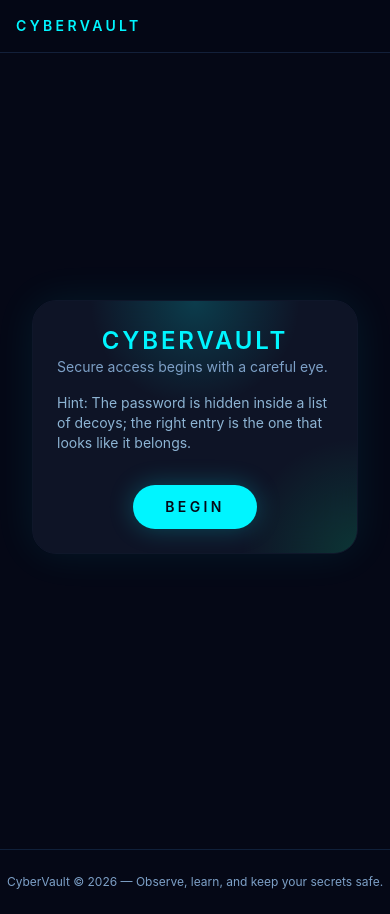
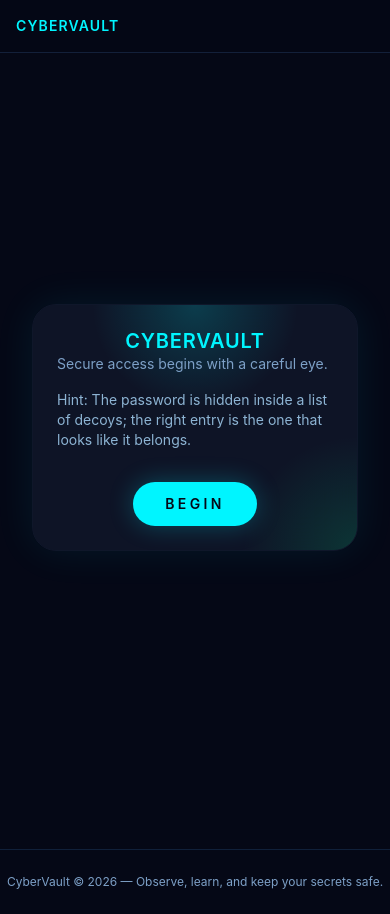
Before and after one commit to Yatz2003/IT21-L_Final-, a React (Vite) app in the folder cybervault/client/: page / in a window 390 px wide. Built offline with nearby package versions, Linux system fonts and the light colour scheme; no server answers; the HTML template or start-up script is replaced by a standard one.

Commit message:
mobile view

```diff
--- a/cybervault/client/src/components/Navbar.jsx
+++ b/cybervault/client/src/components/Navbar.jsx
@@ -6,7 +6,7 @@ const Navbar = () => {
   return (
     <header className="sticky top-0 z-10 border-b border-[#13203a] bg-[#050816]/90 backdrop-blur-lg">
       <div className="mx-auto flex max-w-6xl items-center justify-between px-4 py-4 sm:px-6">
-        <Link to="/" className="text-sm font-semibold uppercase tracking-[0.24em] text-[#00F5FF]">
+        <Link to="/" className="text-sm font-semibold uppercase tracking-[0.08em] sm:tracking-[0.24em] text-[#00F5FF]">
           CyberVault
         </Link>
         <div className="hidden sm:flex items-center gap-4 text-xs text-[#a8c4dc]">
--- a/cybervault/client/src/pages/Login.jsx
+++ b/cybervault/client/src/pages/Login.jsx
@@ -45,7 +45,7 @@ const Login = () => {
         <div className="relative space-y-8">
           <div className="space-y-4">
             <div className="text-[#00F5FF]">
-              <h1 className="text-2xl font-semibold uppercase tracking-[0.12em] sm:text-4xl sm:tracking-[0.36em] text-center">CyberVault</h1>
+              <h1 className="text-xl font-semibold uppercase tracking-[0.04em] sm:text-4xl sm:tracking-[0.36em] text-center leading-tight break-words">CyberVault</h1>
               <p className="text-sm text-[#7da0c7]">Secure access begins with a careful eye.</p>
             </div>
             <p className="text-sm text-[#8db4d4]">Hint: The password is hidden inside a list of decoys; the right entry is the one that looks like it belongs.</p>
```
